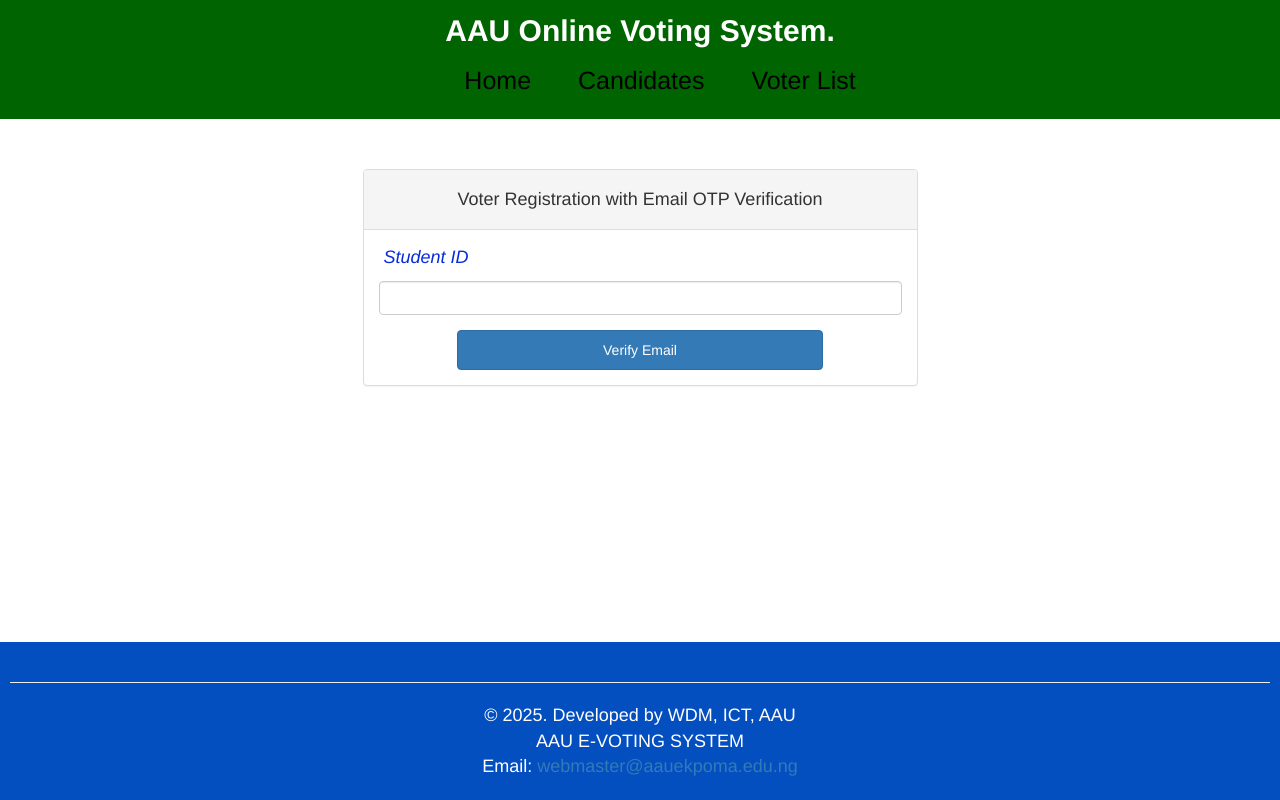
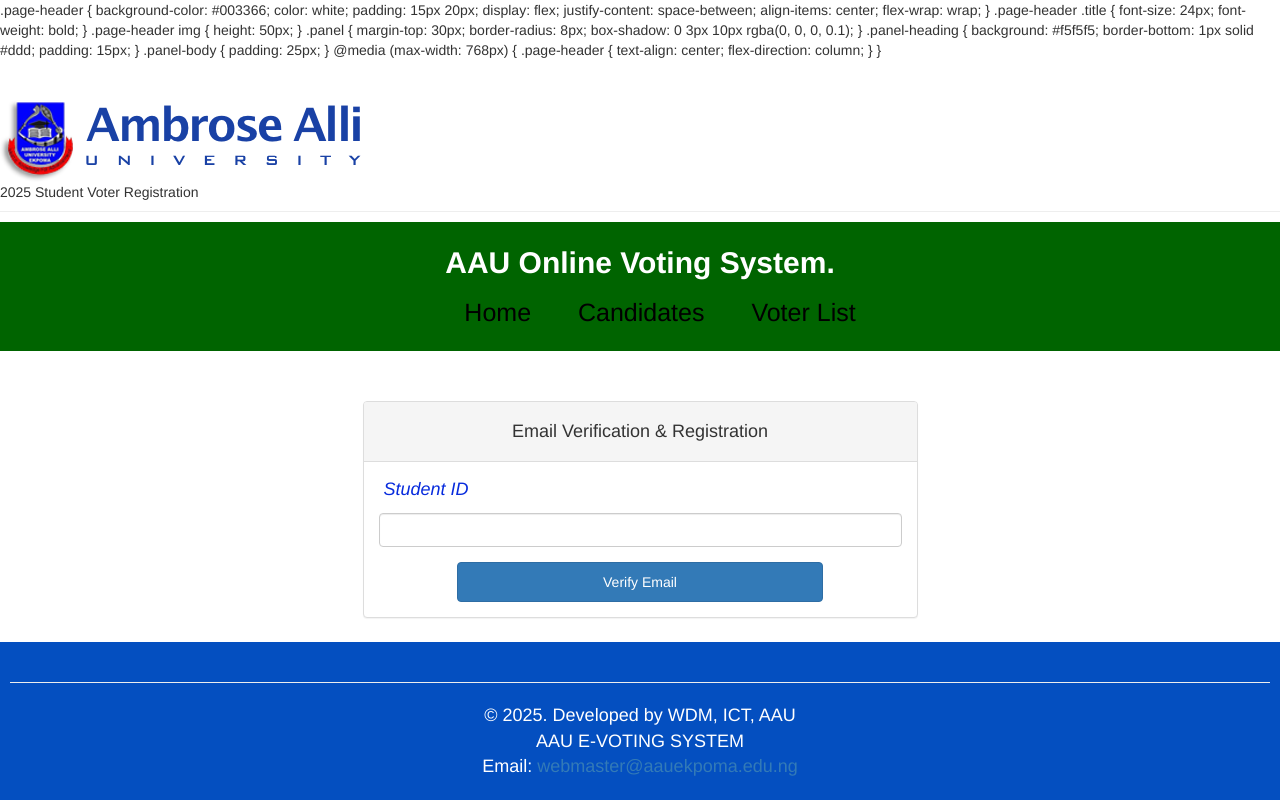
Before and after one commit to jayumaks/e_voting, a PHP site: page /phpmailer/register/index.php in a window 1280 px wide. Run offline with PHP 8.4, Linux system fonts and the light colour scheme.

Commit message:
adding OTP

```diff
--- a/register/index.php
+++ b/register/index.php
@@ -2,18 +2,71 @@
 session_start();
 include('../head.php');
 ?>
+<style>
+  .page-header {
+    background-color: #003366;
+    color: white;
+    padding: 15px 20px;
+    display: flex;
+    justify-content: space-between;
+    align-items: center;
+    flex-wrap: wrap;
+  }
+
+  .page-header .title {
+    font-size: 24px;
+    font-weight: bold;
+  }
+
+  .page-header img {
+    height: 50px;
+  }
+
+  .panel {
+    margin-top: 30px;
+    border-radius: 8px;
+    box-shadow: 0 3px 10px rgba(0, 0, 0, 0.1);
+  }
+
+  .panel-heading {
+    background: #f5f5f5;
+    border-bottom: 1px solid #ddd;
+    padding: 15px;
+  }
+
+  .panel-body {
+    padding: 25px;
+  }
+
+  @media (max-width: 768px) {
+    .page-header {
+      text-align: center;
+      flex-direction: column;
+    }
+  }
+</style>
+
 <body>
+  <!-- Fancy Header -->
+  <div class="page-header">
+    <div class="logo">
+      <a href="../index.php"><img src="../img/logo.png" alt="Logo"></a>
+    </div>
+    <div class="title">2025 Student Voter Registration</div>
+  </div>
+
   <?php include('../index_banner.php'); ?>
+
   <div class="container">
     <div class="row">
       <div class="col-md-6 col-md-offset-3">
         <div class="panel panel-default">
           <div class="panel-heading text-center">
-          <h4>Voter Registration with Email OTP Verification</h4>
+            <h4>Email Verification & Registration</h4>
           </div>
           <div class="panel-body">
 
-          <!-- Step 1: Enter Student ID to fetch email -->
+            <!-- Step 1: Enter Student ID -->
             <?php if (!isset($_SESSION['otp_verified']) || !$_SESSION['otp_verified']): ?>
               <form method="post" action="send_otp.php" id="lookupForm">
                 <div class="form-group">
@@ -24,7 +77,7 @@
               </form>
             <?php endif; ?>
 
-          <!-- Step 2: OTP Verification -->
+            <!-- Step 2: OTP -->
             <?php if (isset($_SESSION['masked_email']) && !isset($_SESSION['otp_verified'])): ?>
               <form method="post" action="verify_otp.php">
                 <p>An OTP has been sent to: <strong><?= $_SESSION['masked_email']; ?></strong></p>
@@ -36,7 +89,7 @@
               </form>
             <?php endif; ?>
 
-          <!-- Step 3: Registration Form -->
+            <!-- Step 3: Registration -->
             <?php if (isset($_SESSION['otp_verified']) && $_SESSION['otp_verified'] === true): ?>
               <form method="post" action="register_save.php">
                 <input type="hidden" name="id_number" value="<?= $_SESSION['id_number']; ?>">
@@ -95,6 +148,7 @@
       </div>
     </div>
   </div>
+
   <?php include('../footer.php'); ?>
 </body>
 </html>
```
Lines whose indentation alone changed are shown as unchanged.
